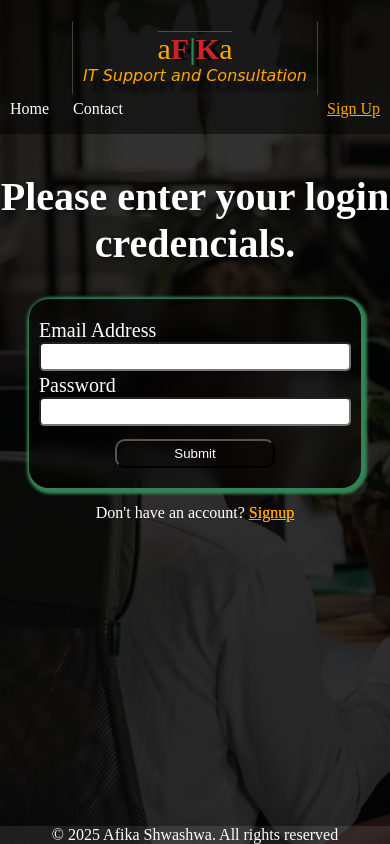
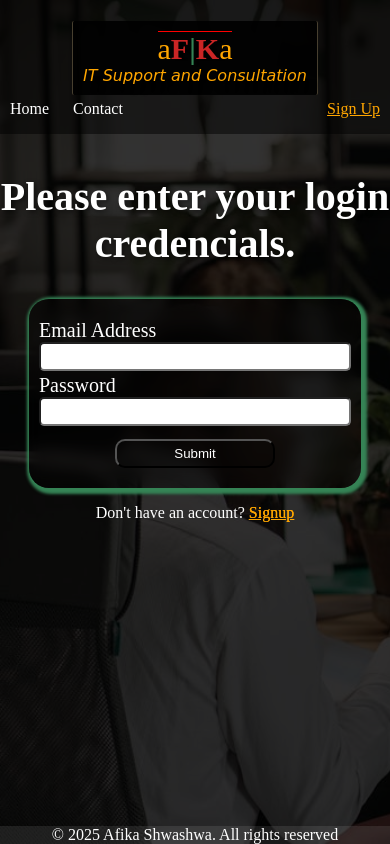
Before and after one commit to Afika-1/aFiKa-Consultations, a website: page login.html in a window 390 px wide. Drawn offline with Linux system fonts and the light colour scheme.

Commit message:
logo mobile bg

```diff
--- a/login.css
+++ b/login.css
@@ -178,4 +178,7 @@ text-align: center;
 .navbar-nav{
     justify-content: space-between;
 }
+.logo{
+  background-color: rgba(0, 0, 0, 0.9);
 }
+}
```
